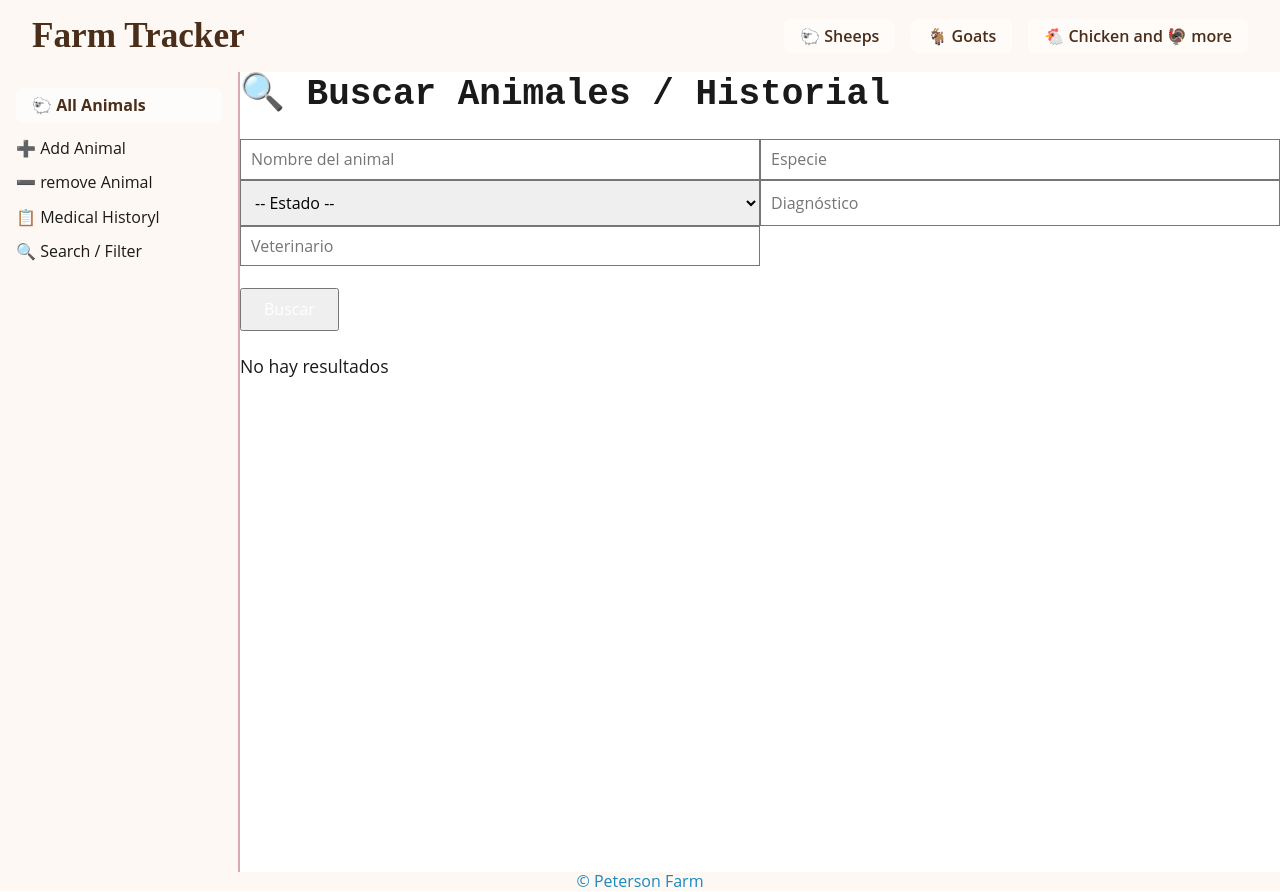
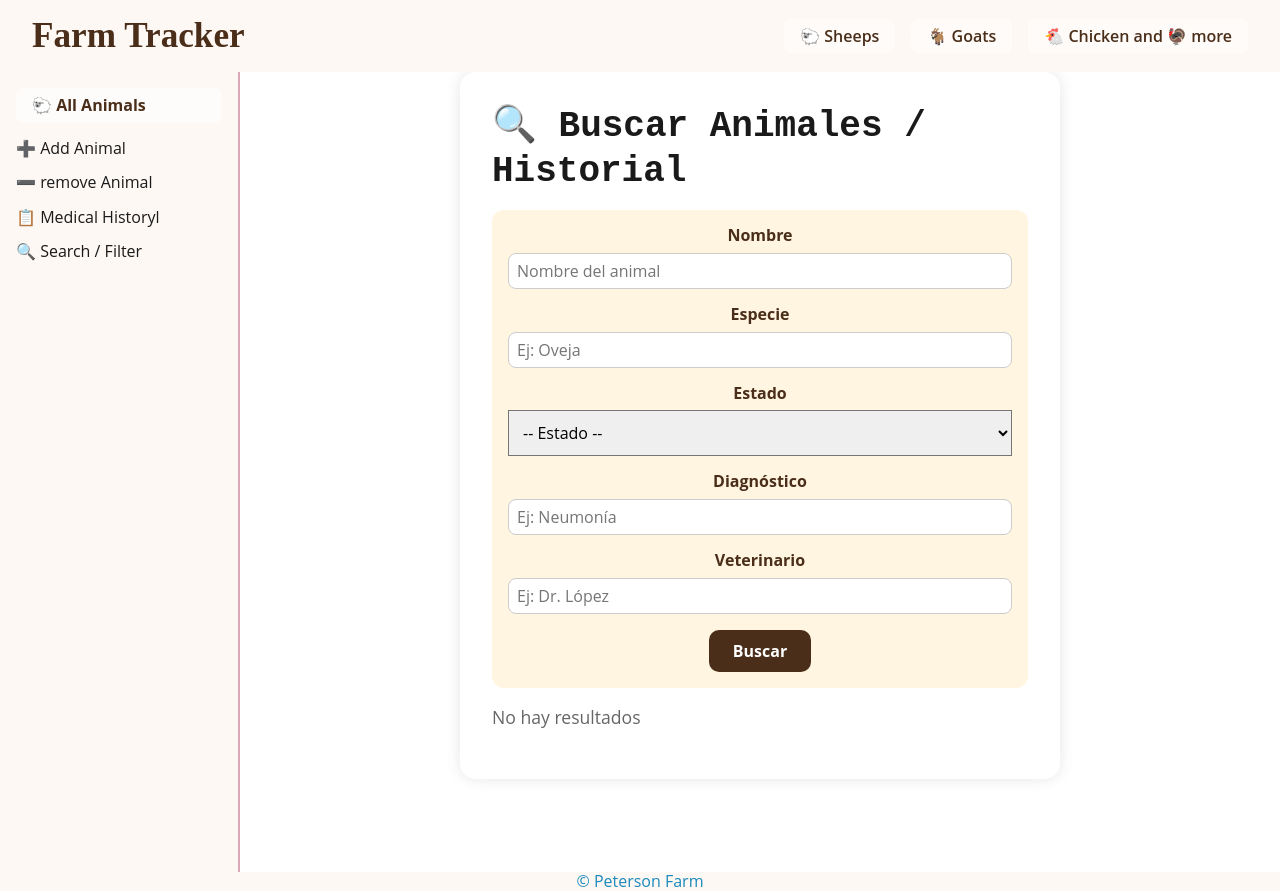
Before and after one commit to Trinigch/Farm, a React (Vite) app in the folder client/: page /SearchFilter in a window 1280 px wide. Built offline with nearby package versions, Linux system fonts and the light colour scheme.

Commit message:
improving style of search page

```diff
--- a/client/src/components/Sidebar.tsx
+++ b/client/src/components/Sidebar.tsx
@@ -69,7 +69,7 @@ export default function Sidebar() {
       </button>
 
 
-        <button onClick={() => navigate("/Search / Filter")} style={{ all: "unset", cursor: "pointer" }}>
+        <button onClick={() => navigate("/SearchFilter")} style={{ all: "unset", cursor: "pointer" }}>
        🔍 Search / Filter
       </button>
 
--- a/client/src/pages/SearchFilter.tsx
+++ b/client/src/pages/SearchFilter.tsx
@@ -1,6 +1,25 @@
-import React, { useState } from "react";
+import { useState } from "react";
+import {
+  FormContainer,
+  Field,
+  Label,
+  Input,
+  Button,
+  AnimalCard,
+} from "../components/AnimalRecordStyle";
 
-const SearchFilter: React.FC = () => {
+type SearchResult = {
+  animal_id: number;
+  nombre: string;
+  especie: string;
+  estado: string;
+  fecha?: string;
+  diagnostico?: string;
+  tratamiento?: string;
+  veterinario?: string;
+};
+
+export default function SearchFilter() {
   const [filters, setFilters] = useState({
     nombre: "",
     especie: "",
@@ -9,109 +28,146 @@ const SearchFilter: React.FC = () => {
     veterinario: "",
   });
 
-  const [results, setResults] = useState<any[]>([]);
+  const [results, setResults] = useState<SearchResult[]>([]);
+  const [loading, setLoading] = useState(false);
 
-  const handleChange = (e: React.ChangeEvent<HTMLInputElement | HTMLSelectElement>) => {
+  const API_URL = import.meta.env.VITE_API_URL;
+
+  const handleChange = (
+    e: React.ChangeEvent<HTMLInputElement | HTMLSelectElement>
+  ) => {
     setFilters({ ...filters, [e.target.name]: e.target.value });
   };
 
   const handleSearch = async () => {
+    setLoading(true);
     const params = new URLSearchParams();
 
     Object.entries(filters).forEach(([key, value]) => {
       if (value) params.append(key, value);
     });
 
-    const res = await fetch(`/api/search?${params.toString()}`);
+    try {
+      const res = await fetch(`${API_URL}/api/search?${params.toString()}`);
+      if (!res.ok) throw new Error("Error al buscar");
       const data = await res.json();
       setResults(data);
+    } catch (err: any) {
+      alert(err.message || "Error fetching data");
+      setResults([]);
+    } finally {
+      setLoading(false);
+    }
   };
 
   return (
-    <div className="p-6">
-      <h1 className="text-xl font-bold mb-4">🔍 Buscar Animales / Historial</h1>
-      <div className="grid grid-cols-2 gap-4 mb-4">
-        <input
+    <FormContainer>
+      <h1>🔍 Buscar Animales / Historial</h1>
+
+      {/* filtros */}
+      <AnimalCard>
+        <Field>
+          <Label>Nombre</Label>
+          <Input
             name="nombre"
             value={filters.nombre}
             onChange={handleChange}
             placeholder="Nombre del animal"
-          className="border p-2 rounded"
           />
-        <input
+        </Field>
+
+        <Field>
+          <Label>Especie</Label>
+          <Input
             name="especie"
             value={filters.especie}
             onChange={handleChange}
-          placeholder="Especie"
-          className="border p-2 rounded"
+            placeholder="Ej: Oveja"
           />
+        </Field>
+
+        <Field>
+          <Label>Estado</Label>
           <select
             name="estado"
             value={filters.estado}
             onChange={handleChange}
-          className="border p-2 rounded"
+            className="border p-2 rounded w-full"
           >
             <option value="">-- Estado --</option>
             <option value="alive">Alive</option>
             <option value="deceased">Deceased</option>
             <option value="under treatment">Under Treatment</option>
           </select>
-        <input
+        </Field>
+
+        <Field>
+          <Label>Diagnóstico</Label>
+          <Input
             name="diagnostico"
             value={filters.diagnostico}
             onChange={handleChange}
-          placeholder="Diagnóstico"
-          className="border p-2 rounded"
+            placeholder="Ej: Neumonía"
           />
-        <input
+        </Field>
+
+        <Field>
+          <Label>Veterinario</Label>
+          <Input
             name="veterinario"
             value={filters.veterinario}
             onChange={handleChange}
-          placeholder="Veterinario"
-          className="border p-2 rounded"
+            placeholder="Ej: Dr. López"
           />
+        </Field>
+
+        <Button type="button" onClick={handleSearch} disabled={loading}>
+          {loading ? "Buscando..." : "Buscar"}
+        </Button>
+      </AnimalCard>
+
+      {/* resultados */}
+      {results.length > 0 && (
+        <AnimalCard>
+          <h3>Resultados</h3>
+          {results.map((row) => (
+            <div
+              key={`${row.animal_id}-${row.fecha || "nofecha"}`}
+              style={{
+                borderBottom: "1px solid #ccc",
+                margin: "8px 0",
+                paddingBottom: "4px",
+              }}
+            >
+              <p>
+                <strong>Animal:</strong> {row.nombre} ({row.especie})
+              </p>
+              <p>
+                <strong>Estado:</strong> {row.estado}
+              </p>
+              <p>
+                <strong>Fecha:</strong>{" "}
+                {row.fecha ? new Date(row.fecha).toLocaleDateString() : "—"}
+              </p>
+              <p>
+                <strong>Diagnóstico:</strong> {row.diagnostico || "—"}
+              </p>
+              <p>
+                <strong>Tratamiento:</strong> {row.tratamiento || "—"}
+              </p>
+              <p>
+                <strong>Veterinario:</strong> {row.veterinario || "—"}
+              </p>
             </div>
-      <button
-        onClick={handleSearch}
-        className="bg-blue-600 text-white px-4 py-2 rounded"
-      >
-        Buscar
-      </button>
+          ))}
+        </AnimalCard>
+      )}
 
-      <div className="mt-6">
-        {results.length > 0 ? (
-          <table className="w-full border-collapse border">
-            <thead>
-              <tr>
-                <th className="border p-2">Animal</th>
-                <th className="border p-2">Especie</th>
-                <th className="border p-2">Estado</th>
-                <th className="border p-2">Fecha</th>
-                <th className="border p-2">Diagnóstico</th>
-                <th className="border p-2">Tratamiento</th>
-                <th className="border p-2">Veterinario</th>
-              </tr>
-            </thead>
-            <tbody>
-              {results.map((row, idx) => (
-                <tr key={idx}>
-                  <td className="border p-2">{row.nombre}</td>
-                  <td className="border p-2">{row.especie}</td>
-                  <td className="border p-2">{row.estado}</td>
-                  <td className="border p-2">{row.fecha || "-"}</td>
-                  <td className="border p-2">{row.diagnostico || "-"}</td>
-                  <td className="border p-2">{row.tratamiento || "-"}</td>
-                  <td className="border p-2">{row.veterinario || "-"}</td>
-                </tr>
-              ))}
-            </tbody>
-          </table>
-        ) : (
-          <p className="text-gray-500 mt-4">No hay resultados</p>
+      {results.length === 0 && !loading && (
+        <p style={{ marginTop: "1rem", color: "#666" }}>
+          No hay resultados
+        </p>
       )}
-      </div>
-    </div>
+    </FormContainer>
   );
-};
-
-export default SearchFilter;
+}
```
Lines whose indentation alone changed are shown as unchanged.
